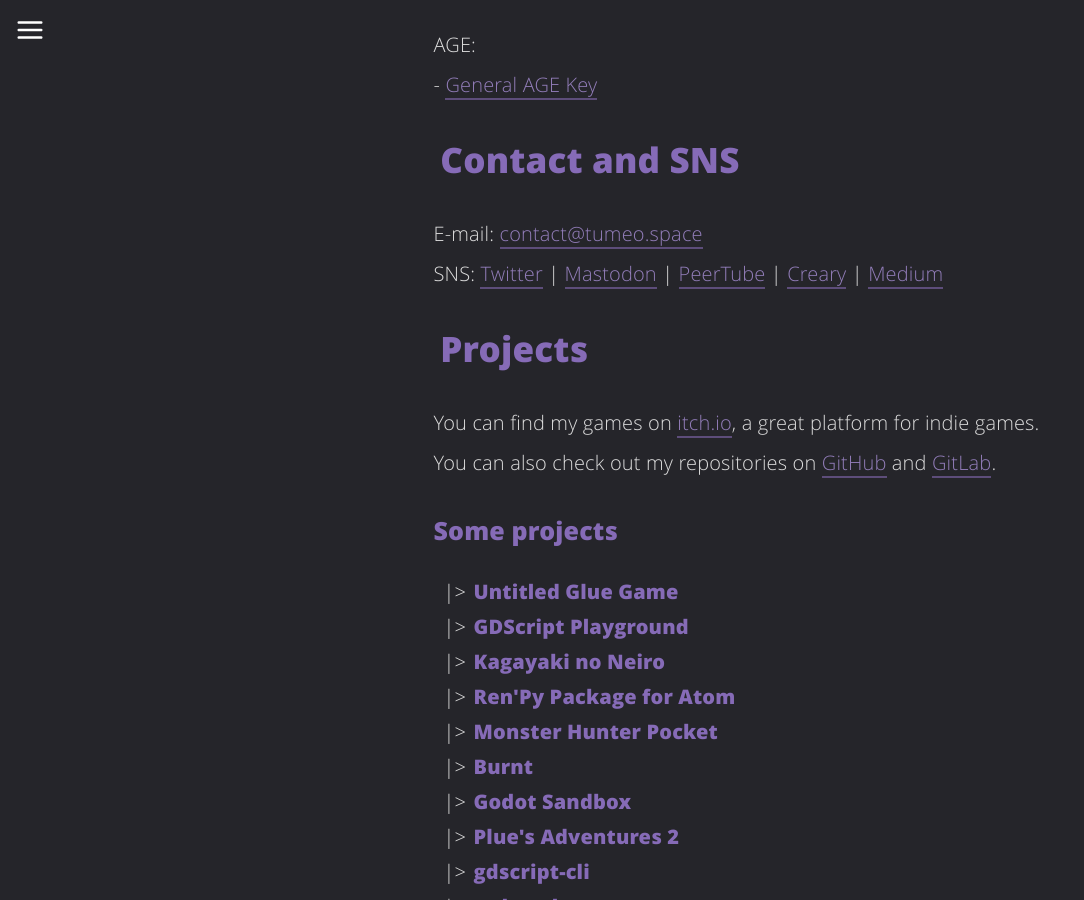
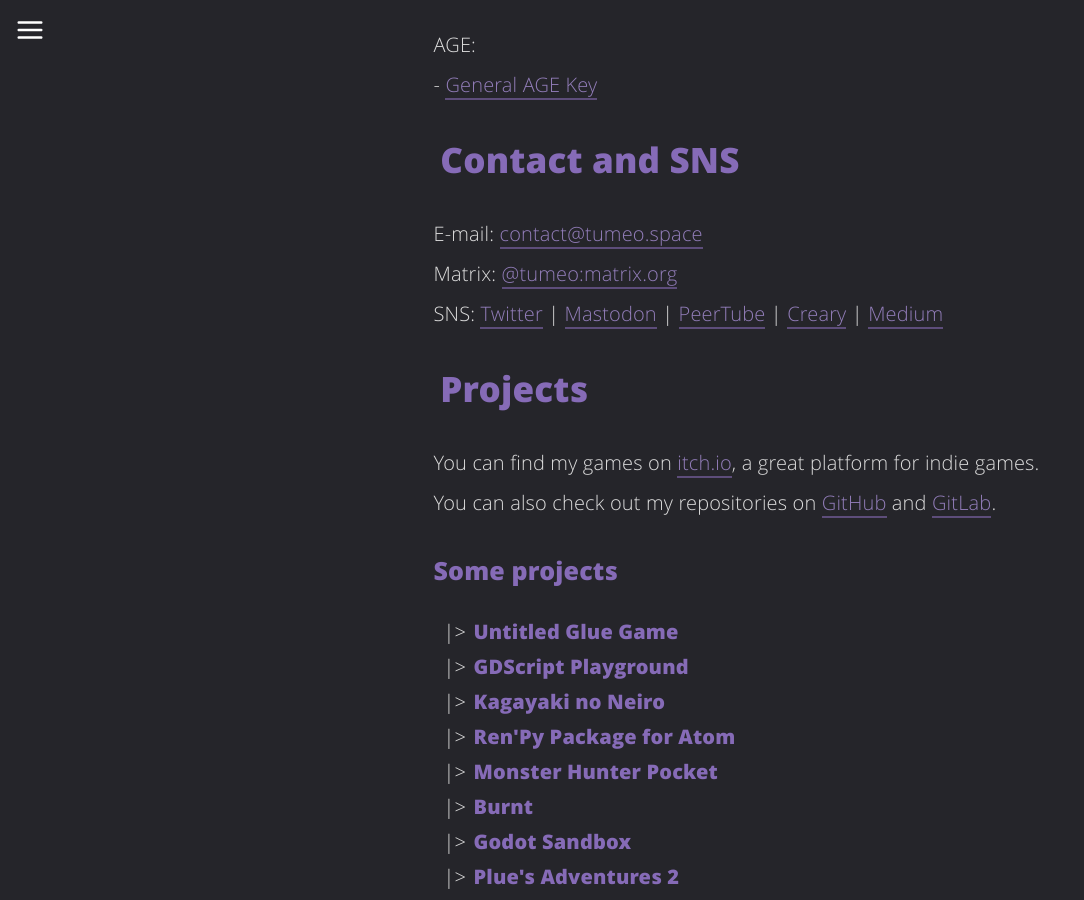
Before and after one commit to williamd1k0/williamd1k0.github.io, a Jekyll site: the page built from about.html, in a window 1280 px wide and 900 px high, scrolled down 1621 px. Shown: the whole window, without its empty margins (0-1084 px from the left). Built offline with Jekyll 4.4.1, drawn with Linux system fonts in a browser that asks for light colours.

Commit message:
Add Matrix username

```diff
--- a/_config.yml
+++ b/_config.yml
@@ -19,6 +19,7 @@ itch_username: tumeo
 mastodon_instance_username: mastodon.social/@tumeo
 misskey_instance_username: misskey.dev/@tumeo
 creary_username: tumeo
+matrix_username: "@tumeo:matrix.org"
 profile_picture: /assets/img/site/profile.png
 
 # Build settings
--- a/about.html
+++ b/about.html
@@ -52,6 +52,8 @@ image: assets/img/about/about.png
 <p>
 	E-mail: <a href="mailto:contact@tumeo.space">contact@tumeo.space</a>
 	<br />
+	Matrix: <a href="https://matrix.to/#/{{ site.matrix_username }}">{{ site.matrix_username }}</a>
+	<br />
 	SNS: <a href="https://twitter.com/{{ site.twitter_username }}" target="_blank">Twitter</a> | <a href="https://{{ site.mastodon_instance_username }}" target="_blank">Mastodon</a> | <a href="https://bittube.video/accounts/tumeo/" target="_blank">PeerTube</a> | <a href="https://creary.net/@{{ site.creary_username }}" target="_blank">Creary</a> | <a href="https://medium.com/@tumeowilliam" target="_blank">Medium</a>
 
 </p>
```
